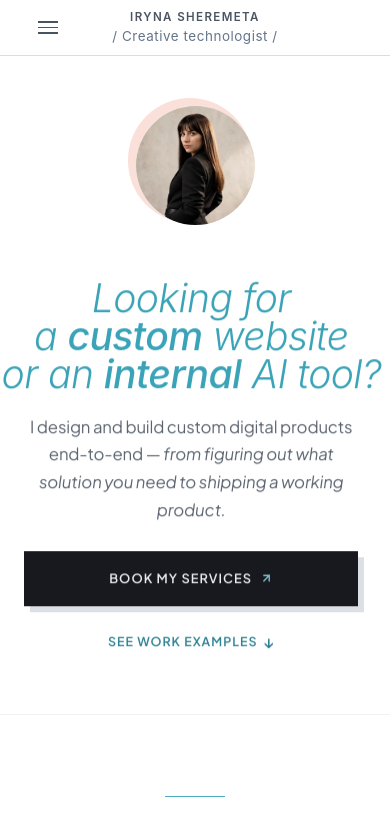
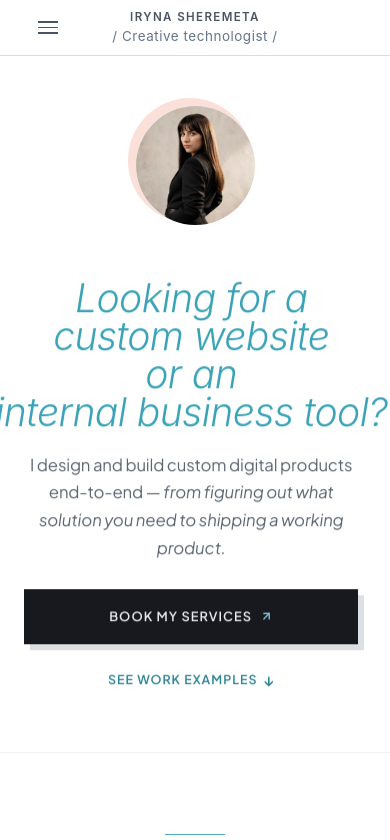
Before and after one commit to Irene2828/porfoliojuly, a Next.js app: page / in a window 390 px wide. Shown: the top 840 px of the page. Built offline with nearby package versions, Linux system fonts and the light colour scheme; no server answers; the database is empty.

Commit message:
Mobile hero mockup fixes 15.10 (part 1 of 3)

```diff
--- a/src/app/v2/components/HeroV2.tsx
+++ b/src/app/v2/components/HeroV2.tsx
@@ -92,14 +92,17 @@ export default function HeroV2() {
 
                   {/* Mobile Headline (3 lines) */}
                   <span className="headline-mobile">
-                    <span className="headline-line headline-light">
-                      Looking for
+                    <span className="headline-line headline-mockup-light">
+                      Looking for a
                     </span>
-                    <span className="headline-line headline-light">
-                      a <span className="headline-teal-underline">custom</span> website
+                    <span className="headline-line headline-mockup-bold">
+                      custom website
                     </span>
-                    <span className="headline-line headline-light">
-                      <span className="headline-or">or</span> an <span className="headline-teal-underline">internal</span> AI tool?
+                    <span className="headline-line headline-mockup-light">
+                      or an
+                    </span>
+                    <span className="headline-line headline-mockup-bold">
+                      internal business tool?
                     </span>
                   </span>
                 </h1>
```
